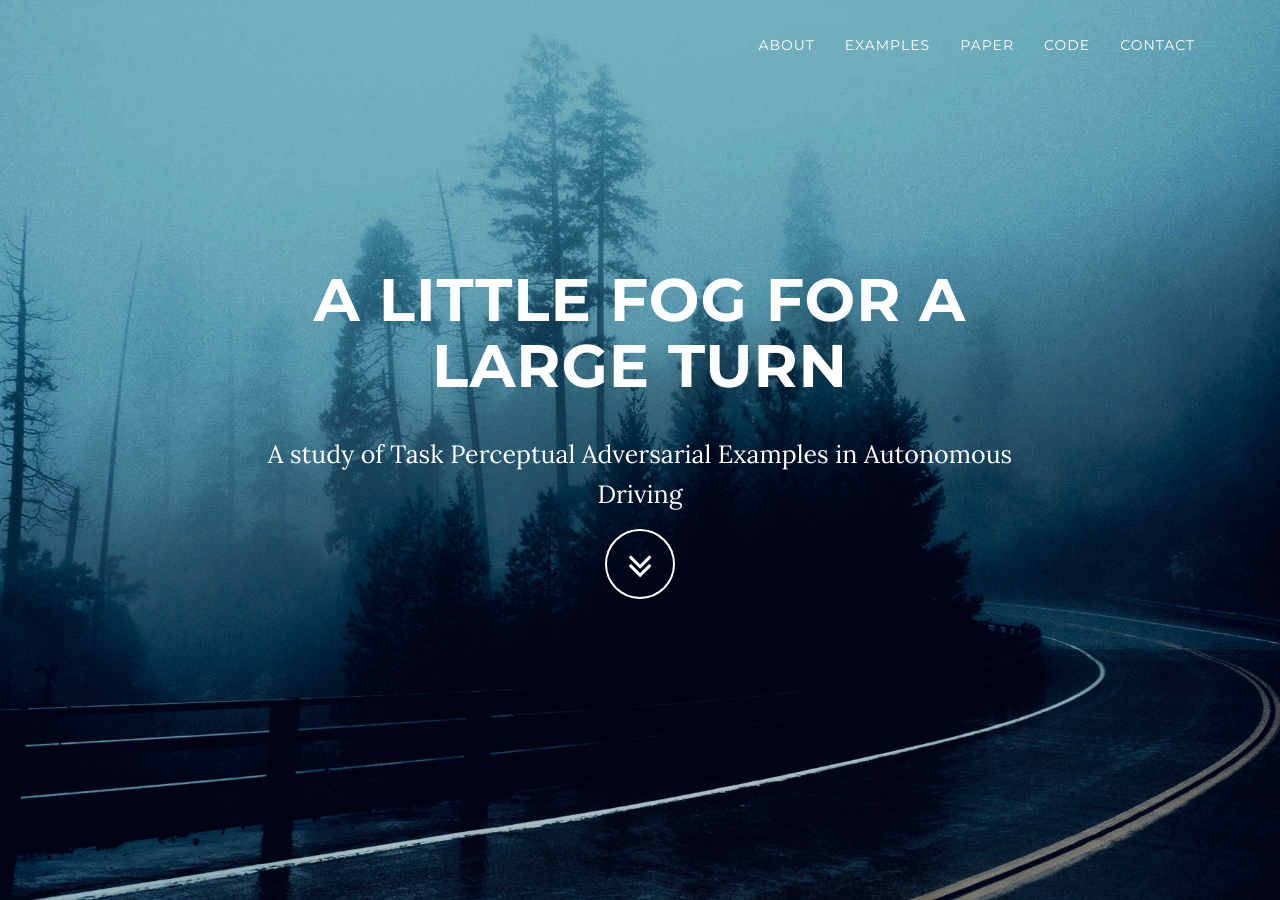
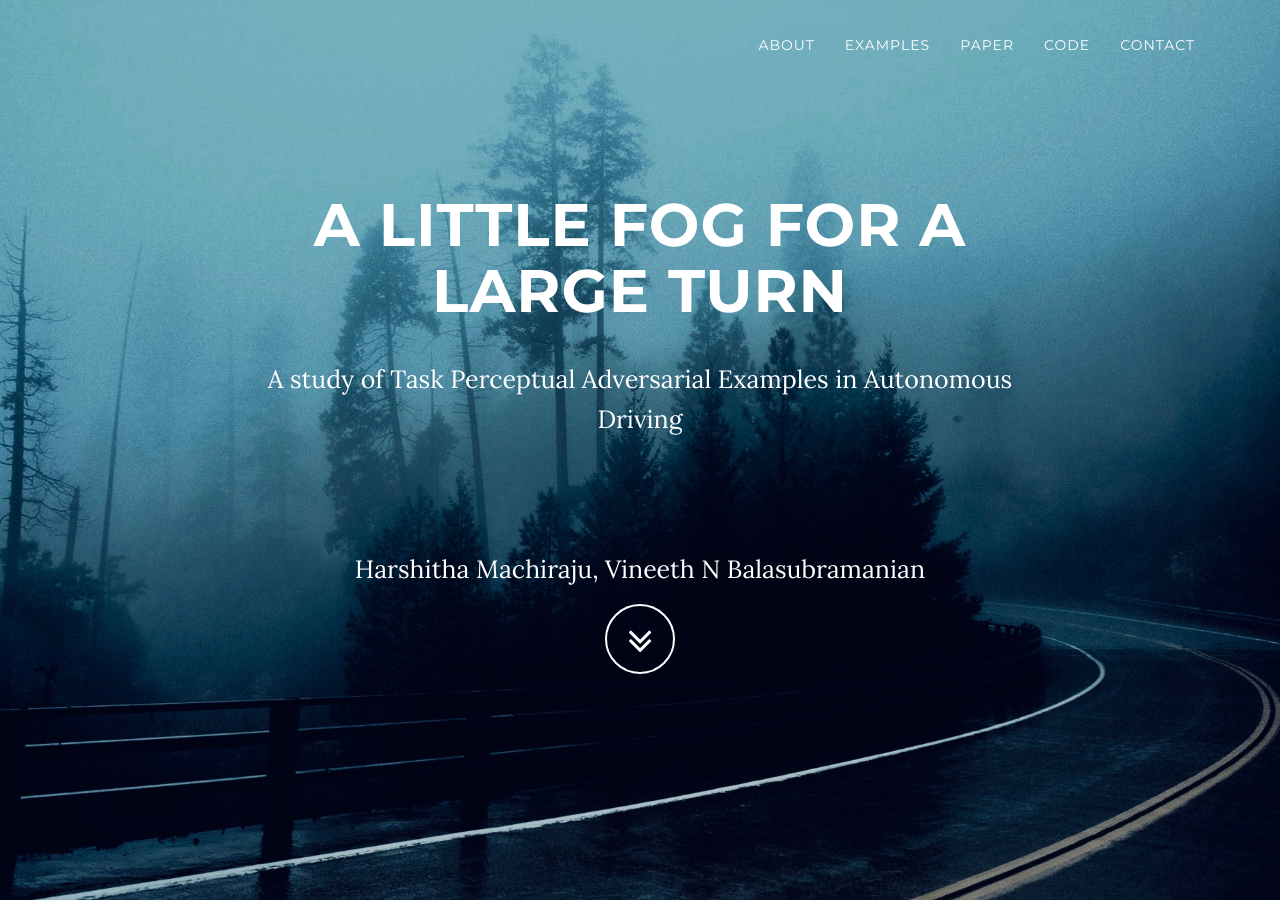
Before and after one commit to code-Assasin/website_little_fog, a Jekyll site: the page built from index.html, in a window 1280 px wide and 900 px high. Built offline with Jekyll 4.4.1, drawn with Linux system fonts in a browser that asks for light colours.

Commit message:
add authors and insti

```diff
--- a/_includes/header.html
+++ b/_includes/header.html
@@ -6,6 +6,8 @@
                     <div class="col-md-8 col-md-offset-2">
                         <h1 class="brand-heading">{{ site.title }}</h1>
                         <p class="intro-text">{{ site.description }}<br>
+                        <p class="intro-text">{{ site.description1 }}<br>
+                        <p class="intro-text">{{ site.description2 }}<br>
                         <a href="#about" class="btn btn-circle page-scroll">
                             <i class="fa fa-angle-double-down animated"></i>
                         </a>
```
